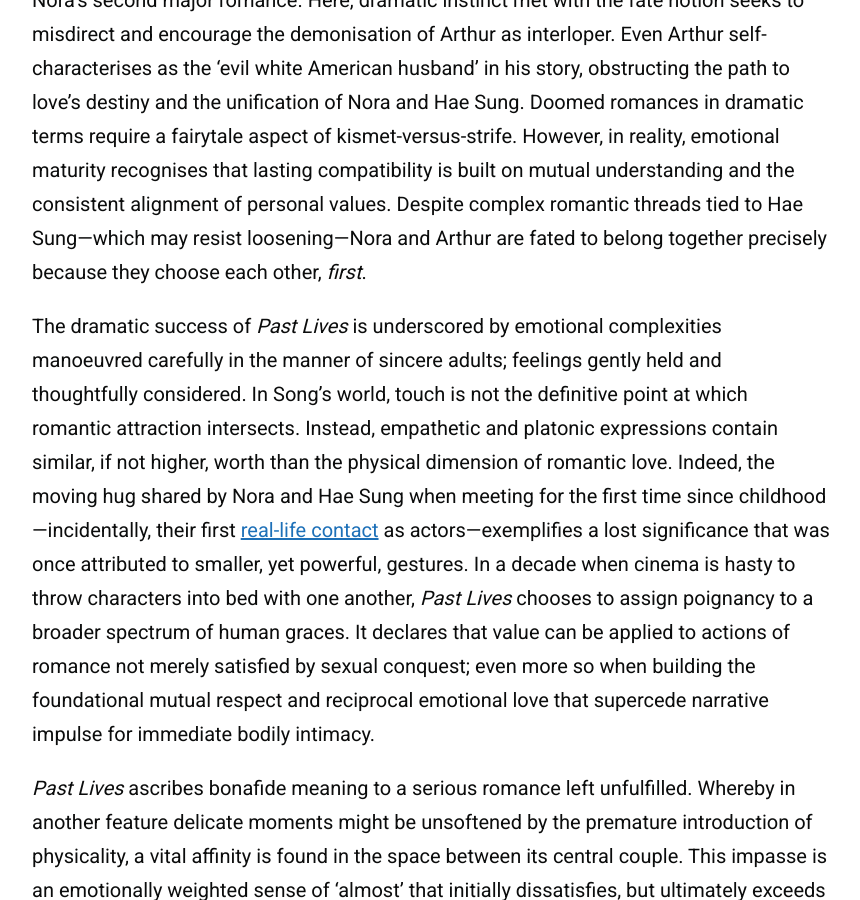
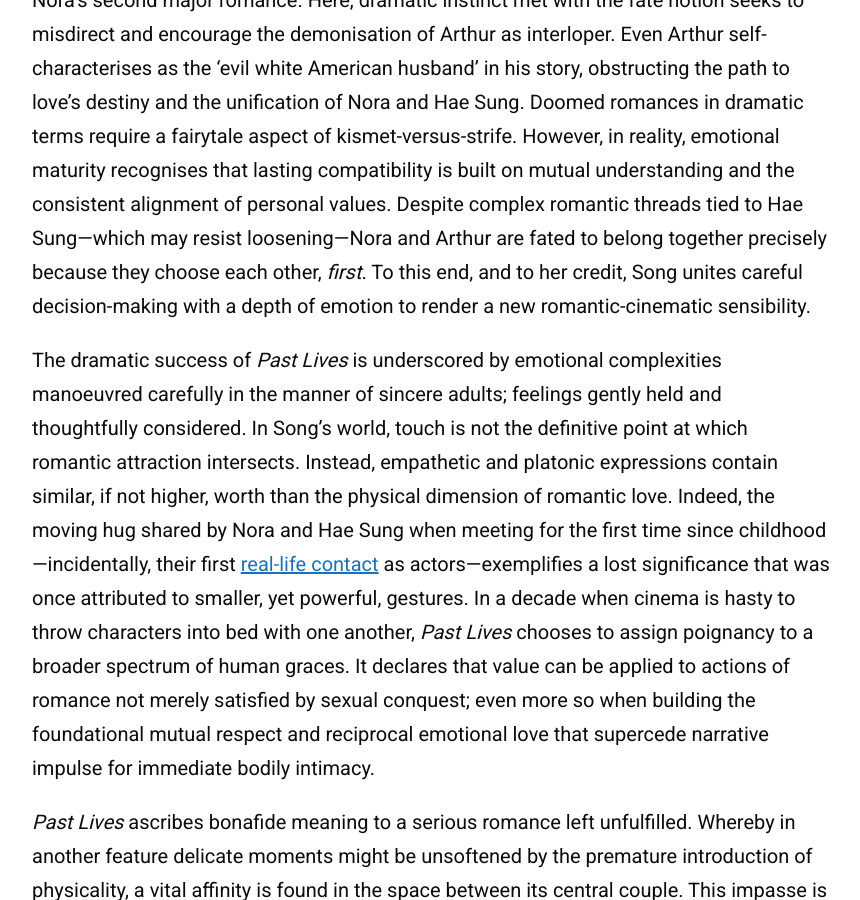
Before and after one commit to zoeurl/zoedowney.github.io, a Jekyll site: the page built from _posts/2024-05-30-past-lives.md, in a window 1280 px wide and 900 px high, scrolled down 1893 px. Shown: the whole window, without its empty margins (208-1068 px from the left). Built offline with Jekyll 4.4.1, drawn with Linux system fonts in a browser that asks for light colours.

Commit message:
Update 2024-05-30-past-lives.md

```diff
--- a/_posts/2024-05-30-past-lives.md
+++ b/_posts/2024-05-30-past-lives.md
@@ -17,7 +17,7 @@
 
 Song’s [theatrical](https://www.screendaily.com/features/celine-song-talks-moving-from-theatre-to-film-for-past-lives-you-have-to-accept-the-chaos-on-the-day/5188978.article) resumé influences her reliance on the implied tenet: ‘less is more’. Settings are sparse, symbolism subdued and drama: dialogue driven—this is a character study, at heart. If not for the clear and disparate cultural line drawn between New York and Seoul by its players, context would verge on irrelevant. After all, stories of romance and feeling orbit around relationships between people, not place. But, inevitably, location becomes the tense conflict meshed with the ‘what if?’ at the core of Nora and Hae Sung’s relationship as adults. After reconnecting during university years, they rekindle a modern-day [Kafka and Milena](https://kafkamuseum.cz/en/franz-kafka/women/milena-jesenska/) long-distance romance that exists purely online. Their wholesome reconnection—driven by a desire to relive fond childhood memory—cushions the disharmony of daily grown-up life for Hae Sung, and reminds Nora that roots previously laid down in her South Korean homeland were not as cleanly severed as she had imagined.
 
-The crux of the film, held together by the 8,000-layer [in-yun](https://en.wiktionary.org/wiki/%EC%9D%B8%EC%97%B0) concept of providence and fate in relationships, is tested by the long-awaited introduction of the second man at the bar: Nora’s soon-to-be husband, Arthur. _Past Lives_ reveals its true sensitivity in its handling of Nora’s second major romance. Here, dramatic instinct met with the fate notion seeks to misdirect and encourage the demonisation of Arthur as interloper. Even Arthur self-characterises as the 'evil white American husband' in his story, obstructing the path to love’s destiny and the unification of Nora and Hae Sung. Doomed romances in dramatic terms require a fairytale aspect of kismet-versus-strife. However, in reality, emotional maturity recognises that lasting compatibility is built on mutual understanding and the consistent alignment of personal values. Despite complex romantic threads tied to Hae Sung—which may resist loosening—Nora and Arthur are fated to belong together precisely because they choose each other, _first_.
+The crux of the film, held together by the 8,000-layer [in-yun](https://en.wiktionary.org/wiki/%EC%9D%B8%EC%97%B0) concept of providence and fate in relationships, is tested by the long-awaited introduction of the second man at the bar: Nora’s soon-to-be husband, Arthur. _Past Lives_ reveals its true sensitivity in its handling of Nora’s second major romance. Here, dramatic instinct met with the fate notion seeks to misdirect and encourage the demonisation of Arthur as interloper. Even Arthur self-characterises as the 'evil white American husband' in his story, obstructing the path to love’s destiny and the unification of Nora and Hae Sung. Doomed romances in dramatic terms require a fairytale aspect of kismet-versus-strife. However, in reality, emotional maturity recognises that lasting compatibility is built on mutual understanding and the consistent alignment of personal values. Despite complex romantic threads tied to Hae Sung—which may resist loosening—Nora and Arthur are fated to belong together precisely because they choose each other, _first_. To this end, and to her credit, Song unites careful decision-making with a depth of emotion to render a new romantic-cinematic sensibility.
 
 The dramatic success of _Past Lives_ is underscored by emotional complexities manoeuvred carefully in the manner of sincere adults; feelings gently held and thoughtfully considered. In Song’s world, touch is not the definitive point at which romantic attraction intersects. Instead, empathetic and platonic expressions contain similar, if not higher, worth than the physical dimension of romantic love. Indeed, the moving hug shared by Nora and Hae Sung when meeting for the first time since childhood—incidentally, their first [real-life contact](https://www.youtube.com/watch?v=9d4ObkmCJYs&t=7s&ab_channel=A24) as actors—exemplifies a lost significance that was once attributed to smaller, yet powerful, gestures. In a decade when cinema is hasty to throw characters into bed with one another, _Past Lives_ chooses to assign poignancy to a broader spectrum of human graces. It declares that value can be applied to actions of romance not merely satisfied by sexual conquest; even more so when building the foundational mutual respect and reciprocal emotional love that supercede narrative impulse for immediate bodily intimacy.
 
```
